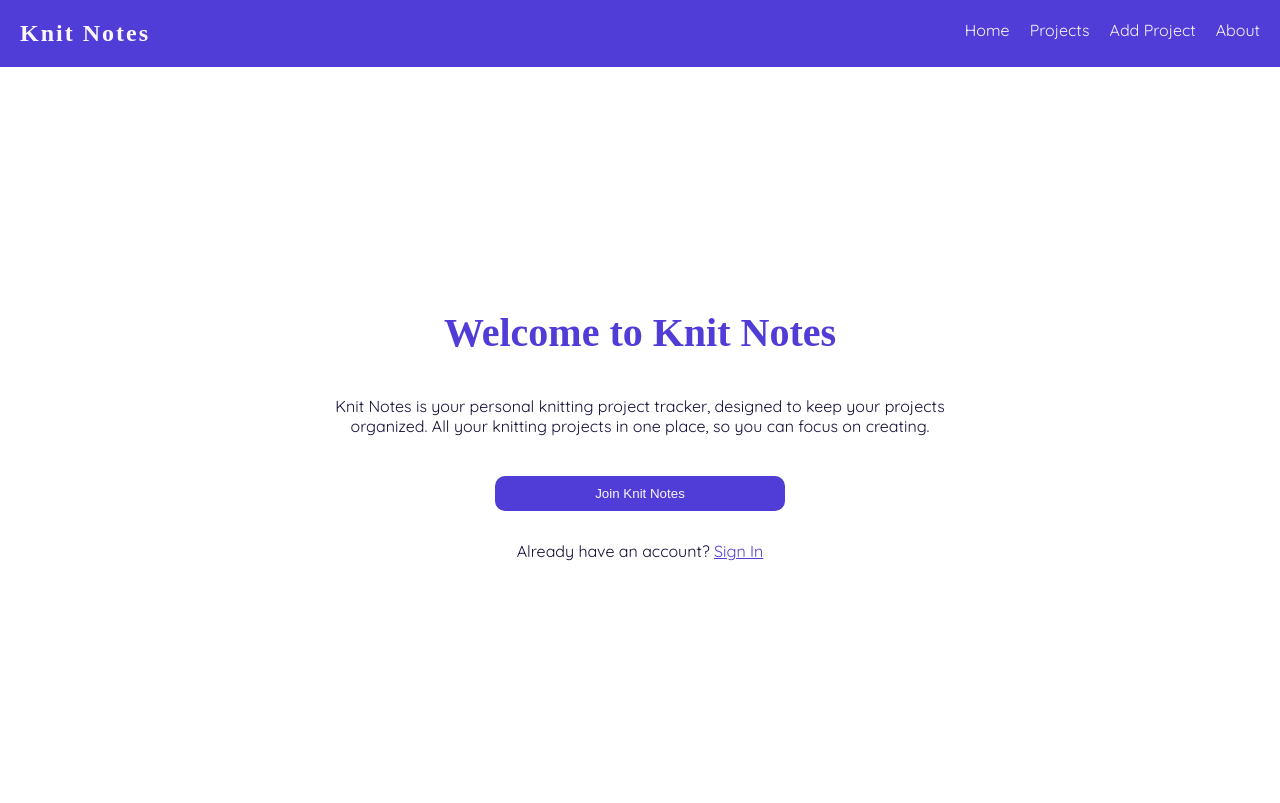
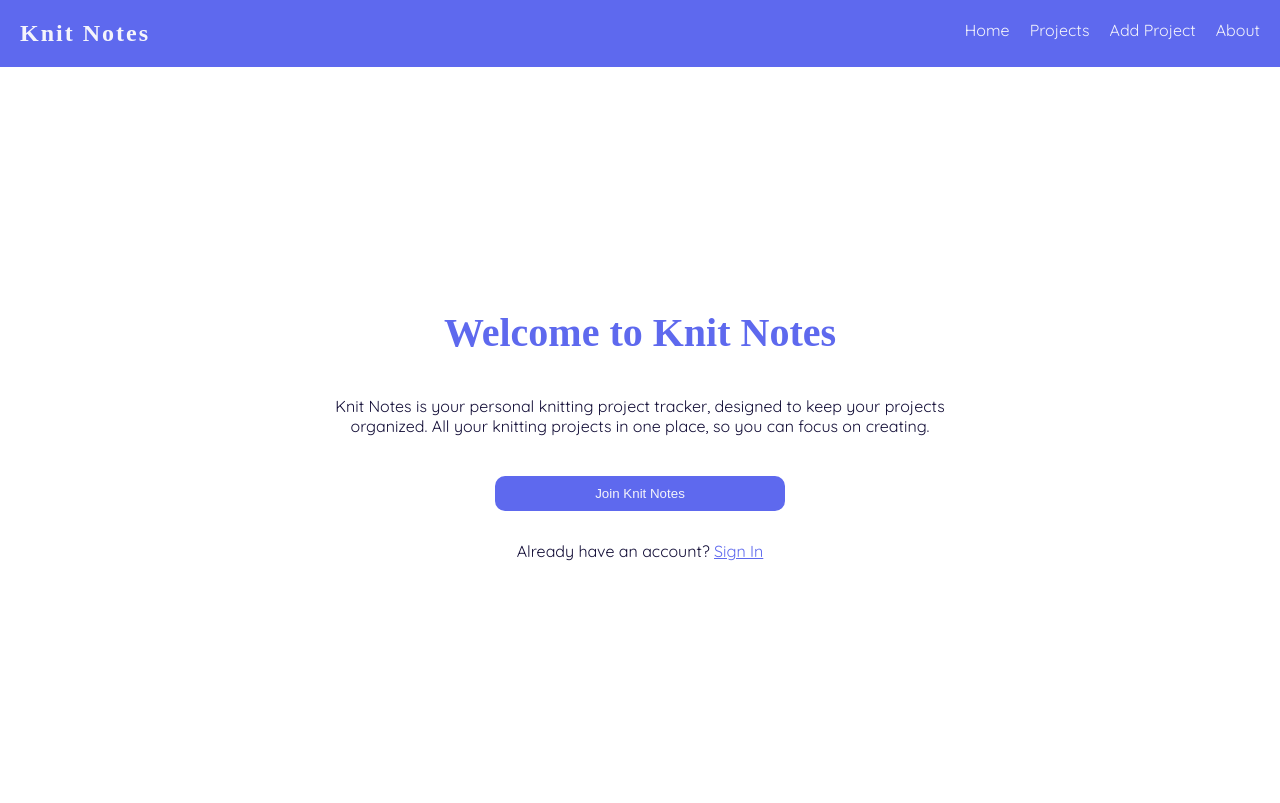
Before and after one commit to erlopez11/django-crud-app-lab, a Django app: page / in a window 1280 px wide. Run offline with Django 5.2, Linux system fonts and the light colour scheme; some web fonts are replaced.

Commit message:
wip: add base css

```diff
--- a/main_app/static/css/base.css
+++ b/main_app/static/css/base.css
@@ -2,10 +2,10 @@
 
 :root {
     /* Colors */
-    --clr-light: #FBF5FD;
+    --clr-light: #F4F4Fb;
     --clr-dark: #130E37;
-    --clr-accentOne: #503DD7;
-    --clr-accentTwo: #FAC06F;
+    --clr-accentOne: #5E69EE;
+    --clr-accentTwo: #6f1b99;
 
     /* Font Families */
     --ff-heading: 'Caprasimo', serif;
```
